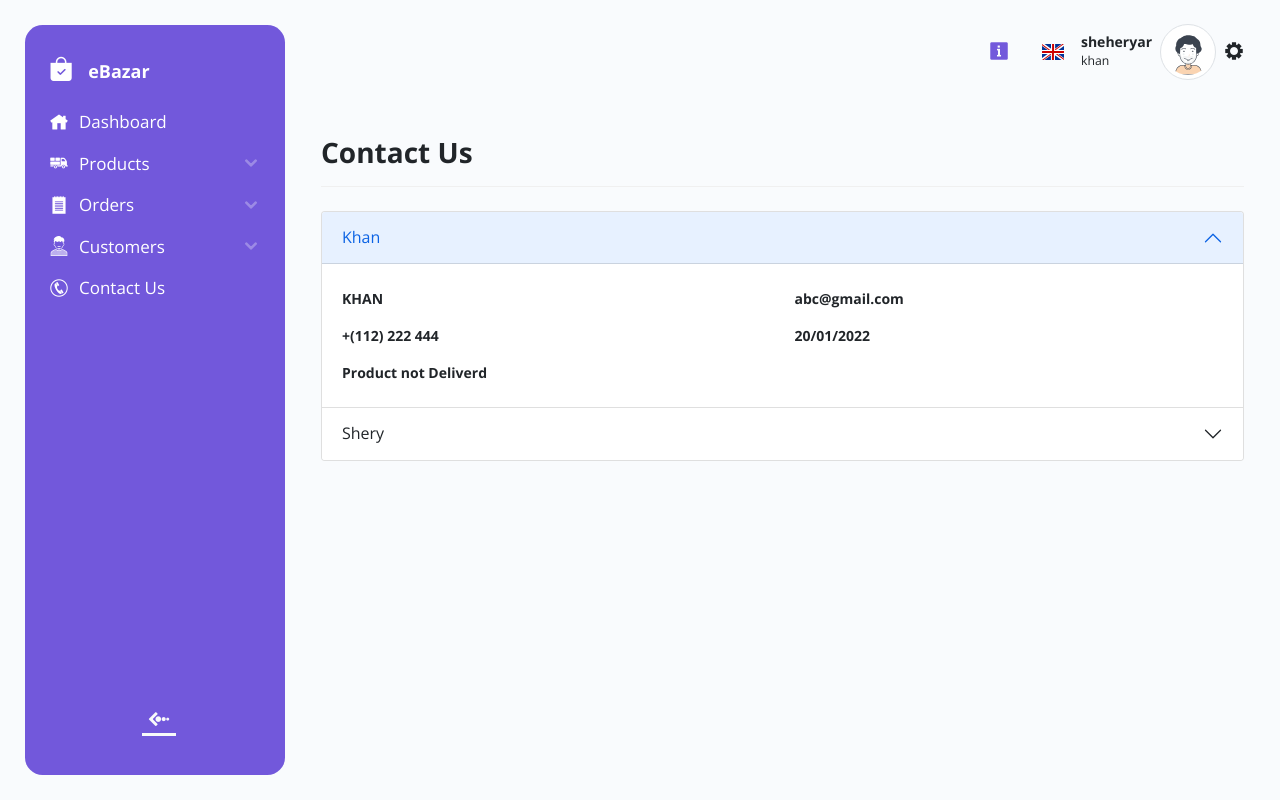
After one commit to ialiaman/pps-backend-prod, a PHP site: page /contact_us.php in a window 1280 px wide. The commit adds this page. Run offline with PHP 8.4, Linux system fonts and the light colour scheme; a user stored in the database is signed in; some libraries are stand-ins or nearby versions; some web fonts are replaced.

Commit message:
Contact Us (dashboard)

```diff
--- /dev/null
+++ b/contact_us.php
@@ -0,0 +1,115 @@
+<?php
+session_start();
+
+include 'includes/header.php';
+include 'includes/navbar.php';
+include 'includes/scripts.php';
+include 'auth.php';
+?>
+
+<!-- Body: Body -->
+<div class="body d-flex py-3">
+    <div class="container-xxl">
+        <div class="row align-items-center">
+            <div class="border-0 mb-4">
+                <div class="card-header py-3 no-bg bg-transparent d-flex align-items-center px-0 justify-content-between border-bottom flex-wrap">
+                    <h3 class="fw-bold mb-0">Contact Us</h3>
+                </div>
+            </div>
+        </div>
+        <!-- Row end  -->
+        <div class="accordion" id="accordionExample">
+            <div class="accordion-item">
+                <h2 class="accordion-header" id="headingOne">
+                    <button class="accordion-button" type="button" data-bs-toggle="collapse" data-bs-target="#collapseOne" aria-expanded="true" aria-controls="collapseOne">
+                        Khan
+                    </button>
+                </h2>
+                <div id="collapseOne" class="accordion-collapse collapse show" aria-labelledby="headingOne" data-bs-parent="#accordionExample">
+                    <div class="accordion-body">
+                        <div class="row py-2">
+                            <div class="col-6">
+                                <span class="text-uppercase fw-bold">Khan</span>
+                            </div>
+                            <div class="col-6">
+                                <span class="fw-bold">abc@gmail.com</span>
+                            </div>
+                        </div>
+                        <div class="row py-2">
+                            <div class="col-6">
+                                <span class="fw-bold">+(112) 222 444</span>
+                            </div>
+                            <div class="col-6">
+                                <span class="fw-bold"> 20/01/2022</span>
+                            </div>
+                        </div>
+                        <div class="row py-2">
+                            <div class="col-12">
+                                <span > <strong>Product not Deliverd </strong> </span>
+                            </div>
+                        </div>
+                    </div>
+                </div>
+            </div>
+            <div class="accordion-item">
+                <h2 class="accordion-header" id="headingTwo">
+                    <button class="accordion-button collapsed" type="button" data-bs-toggle="collapse" data-bs-target="#collapseTwo" aria-expanded="false" aria-controls="collapseTwo">
+                        Shery
+                    </button>
+                </h2>
+                <div id="collapseTwo" class="accordion-collapse collapse" aria-labelledby="headingTwo" data-bs-parent="#accordionExample">
+                <div class="accordion-body">
+                        <div class="row py-2">
+                            <div class="col-6">
+                                <span class="text-uppercase fw-bold">Shery</span>
+                            </div>
+                            <div class="col-6">
+                                <span class="fw-bold">abcd@gmail.com</span>
+                            </div>
+                        </div>
+                        <div class="row py-2">
+                            <div class="col-6">
+                                <span class="fw-bold">+(112) 333 444</span>
+                            </div>
+                            <div class="col-6">
+                                <span class="fw-bold"> 19/01/2022</span>
+                            </div>
+                        </div>
+                        <div class="row py-2">
+                            <div class="col-12">
+                                <span > <strong>Product Deliverd </strong> </span>
+                            </div>
+                        </div>
+                    </div>
+                </div>
+            </div>
+        </div>
+        <!-- Row end  -->
+
+    </div>
+</div>
+
+<!-- Modal Cropper-->
+<div class="modal docs-cropped" id="getCroppedCanvasModal" tabindex="-1" aria-hidden="true">
+    <div class="modal-dialog">
+        <div class="modal-content">
+            <div class="modal-header">
+                <h5 class="modal-title">Cropped</h5>
+                <button type="button" class="btn-close" data-bs-dismiss="modal" aria-label="Close"></button>
+            </div>
+            <div class="modal-body"></div>
+            <div class="modal-footer">
+                <button type="button" class="btn btn-white border lift" data-bs-dismiss="modal">Close</button>
+                <a class="btn btn-primary" id="download" href="javascript:void(0);" download="cropped.html">Download</a>
+            </div>
+        </div>
+    </div>
+</div>
+
+
+
+</body>
+
+<!-- Mirrored from www.pixelwibes.com/template/ebazar/html/dist/product-add.html by HTTrack Website Copier/3.x [XR&CO'2014], Mon, 03 Jan 2022 12:10:16 GMT -->
+
+</html>
--- a/includes/navbar.php
+++ b/includes/navbar.php
@@ -41,12 +41,14 @@
                             <li><a class="ms-link" href="customer-detail.php">Customers Details</a></li>
                         </ul>
                     </li>
+                    <a class="m-link" href="contact_us.php">
+                            <i class="icofont-phone-circle fs-5"></i> <span>Contact Us</span></a>
                     <!-- Accounts Commented -->
                     <!-- <li class="collapsed">
                         <a class="m-link" data-bs-toggle="collapse" data-bs-target="#menu-Componentsone" href="#"><i
                                 class="icofont-ui-calculator"></i> <span>Accounts</span> <span
                                 class="arrow icofont-rounded-down ms-auto text-end fs-5"></span></a>
-                        <!-- Menu: Sub menu ul -->
+                         Menu: Sub menu ul -->
                     <!--    <ul class="sub-menu collapse" id="menu-Componentsone">
                             <li><a class="ms-link" href="invoices.php">Invoices </a></li>
                         </ul>
```
Also changed, not shown: dashboard.php (+14 -18 lines).
